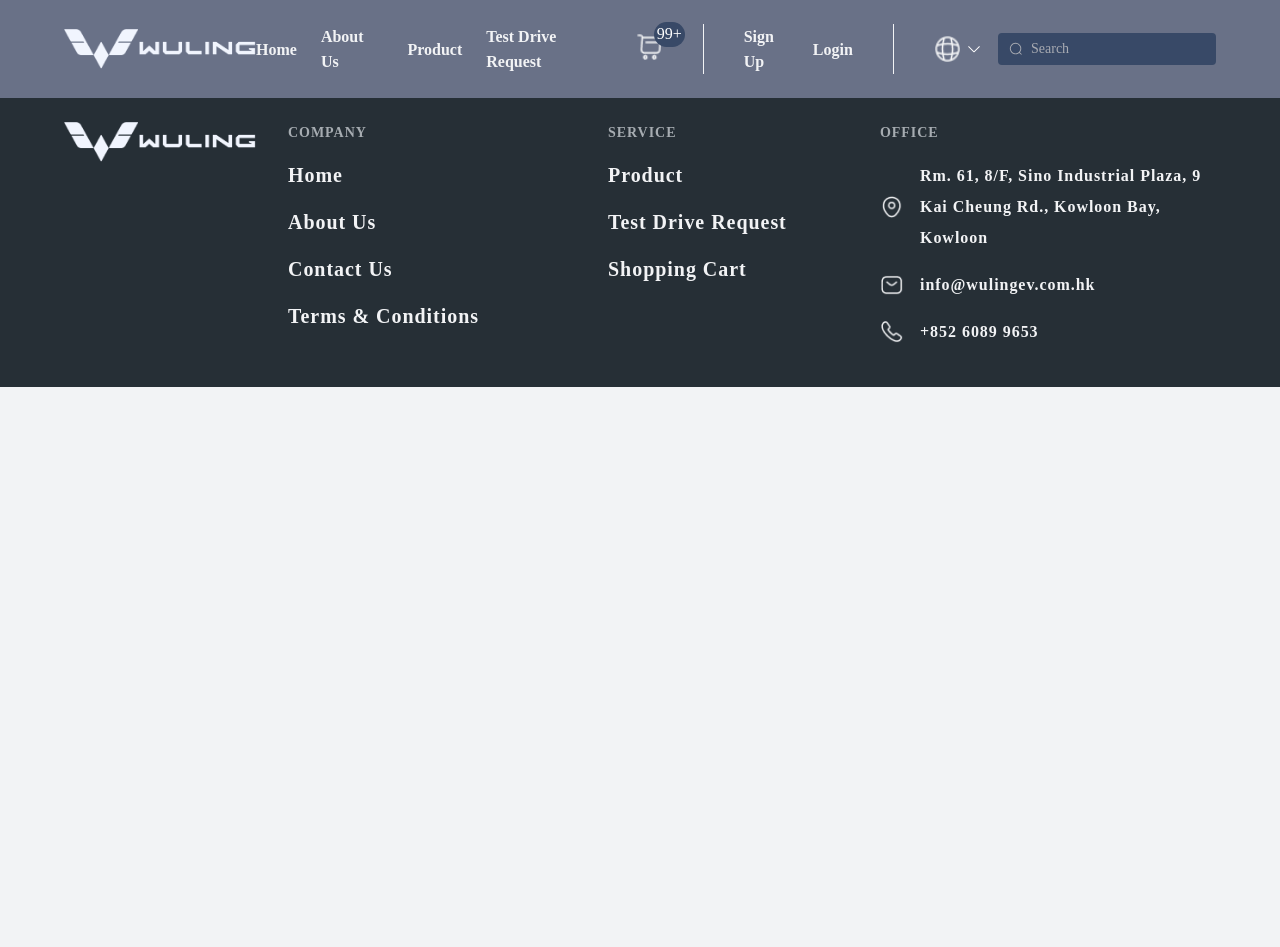
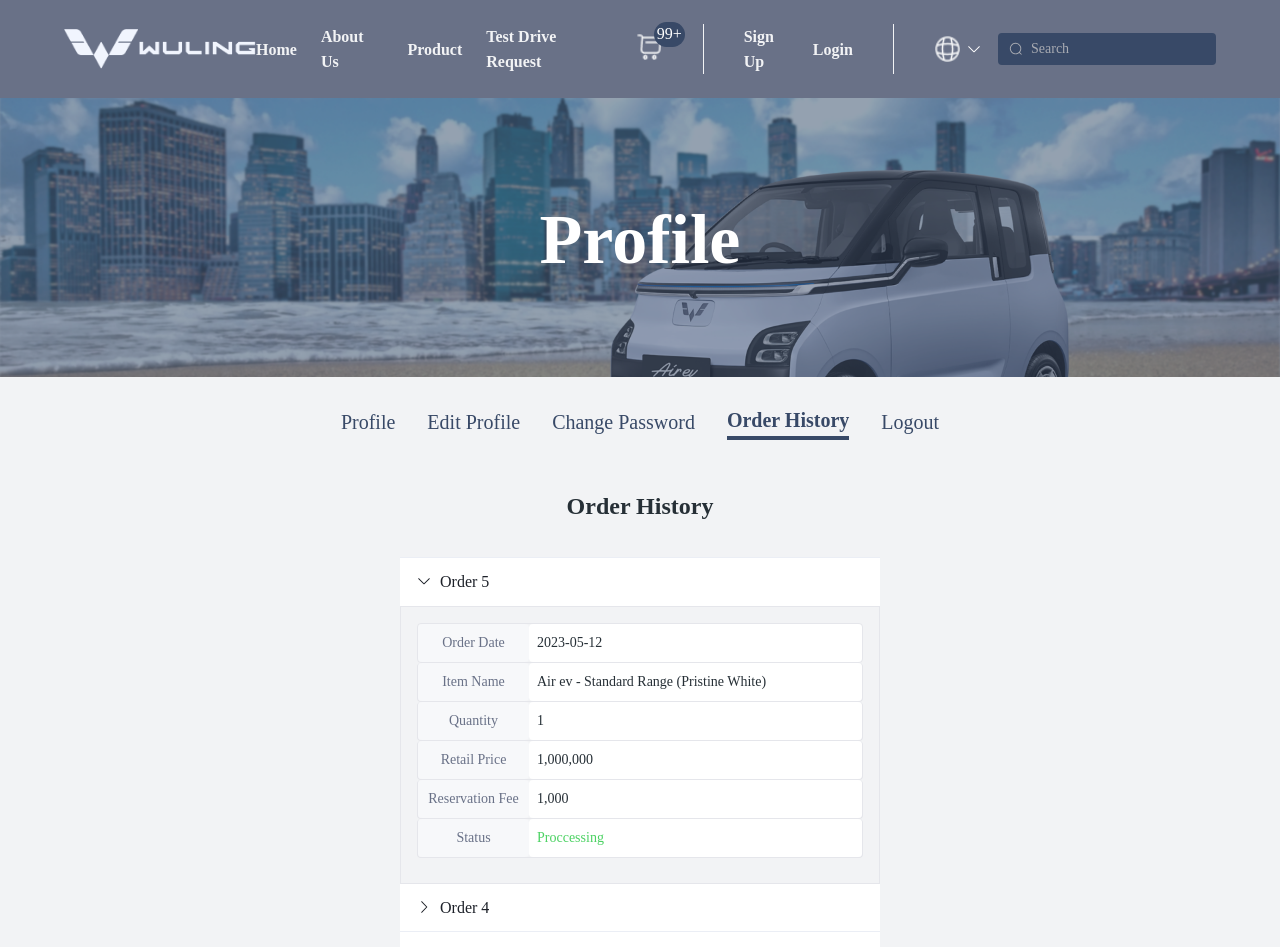
Before and after one commit to knhmb/Legend-Motors, a Vue app: page /profile/order-history in a window 1280 px wide. Shown: the top 947 px of the page. Before the commit the page ends 800 px from the top, so only its background shows below. Built offline with nearby package versions, Linux system fonts and the light colour scheme.

Commit message:
Profile page

```diff
--- /dev/null
+++ b/src/pages/ChangePassword.vue
@@ -0,0 +1,82 @@
+<template>
+  <div class="change-password">
+    <h3>Change Password</h3>
+    <el-form label-position="top">
+      <el-form-item label="Current Password">
+        <base-input
+          type="password"
+          show-password
+          placeholder="Current Password"
+        ></base-input>
+      </el-form-item>
+      <el-form-item label="Password">
+        <base-input
+          type="password"
+          show-password
+          placeholder="Password"
+        ></base-input>
+      </el-form-item>
+      <el-form-item label="Confirm Password">
+        <base-input
+          type="password"
+          show-password
+          placeholder="Confirm Password"
+        ></base-input>
+      </el-form-item>
+      <el-form-item>
+        <base-button>Save</base-button>
+      </el-form-item>
+    </el-form>
+  </div>
+</template>
+
+  <script>
+export default {
+  data() {
+    return {
+      fileList: [],
+      email: "",
+    };
+  },
+};
+</script>
+
+  <style scoped>
+.change-password {
+  display: flex;
+  flex-direction: column;
+  justify-content: center;
+  align-items: center;
+  width: fit-content;
+  margin: 0 auto;
+}
+
+h3 {
+  font-family: "Avenir";
+  font-style: normal;
+  font-weight: 850;
+  font-size: 24px;
+  line-height: 37px;
+  text-align: center;
+  color: #262f36;
+  margin-bottom: 2rem;
+}
+
+:deep(.el-form-item__label) {
+  font-family: "Avenir";
+  font-style: normal;
+  font-weight: 900;
+  font-size: 16px;
+  line-height: 25px;
+  color: #262f36;
+}
+
+.el-input {
+  width: 22rem;
+}
+
+.el-button {
+  display: flex;
+  margin: 0 auto;
+}
+</style>
--- /dev/null
+++ b/src/pages/OrderHistory.vue
@@ -0,0 +1,243 @@
+<template>
+  <div class="order-history">
+    <h3>Order History</h3>
+    <el-collapse v-model="activeName" accordion>
+      <el-collapse-item title="Order 5" name="1">
+        <div class="item">
+          <div class="left">Order Date</div>
+          <div class="right">2023-05-12</div>
+        </div>
+        <div class="item">
+          <div class="left">Item Name</div>
+          <div class="right">Air ev - Standard Range (Pristine White)</div>
+        </div>
+        <div class="item">
+          <div class="left">Quantity</div>
+          <div class="right">1</div>
+        </div>
+        <div class="item">
+          <div class="left">Retail Price</div>
+          <div class="right">1,000,000</div>
+        </div>
+        <div class="item">
+          <div class="left">Reservation Fee</div>
+          <div class="right">1,000</div>
+        </div>
+        <div class="item">
+          <div class="left">Status</div>
+          <div class="right process">Proccessing</div>
+        </div>
+      </el-collapse-item>
+      <el-collapse-item title="Order 4" name="2">
+        <div class="item">
+          <div class="left">Order Date</div>
+          <div class="right">2023-05-12</div>
+        </div>
+        <div class="item">
+          <div class="left">Item Name</div>
+          <div class="right">Air ev - Standard Range (Pristine White)</div>
+        </div>
+        <div class="item">
+          <div class="left">Quantity</div>
+          <div class="right">1</div>
+        </div>
+        <div class="item">
+          <div class="left">Retail Price</div>
+          <div class="right">1,000,000</div>
+        </div>
+        <div class="item">
+          <div class="left">Reservation Fee</div>
+          <div class="right">1,000</div>
+        </div>
+        <div class="item">
+          <div class="left">Status</div>
+          <div class="right process">Proccessing</div>
+        </div>
+      </el-collapse-item>
+      <el-collapse-item title="Order 3" name="3">
+        <div class="item">
+          <div class="left">Order Date</div>
+          <div class="right">2023-05-12</div>
+        </div>
+        <div class="item">
+          <div class="left">Item Name</div>
+          <div class="right">Air ev - Standard Range (Pristine White)</div>
+        </div>
+        <div class="item">
+          <div class="left">Quantity</div>
+          <div class="right">1</div>
+        </div>
+        <div class="item">
+          <div class="left">Retail Price</div>
+          <div class="right">1,000,000</div>
+        </div>
+        <div class="item">
+          <div class="left">Reservation Fee</div>
+          <div class="right">1,000</div>
+        </div>
+        <div class="item">
+          <div class="left">Status</div>
+          <div class="right process">Proccessing</div>
+        </div>
+      </el-collapse-item>
+      <el-collapse-item title="Order 2" name="4">
+        <div class="item">
+          <div class="left">Order Date</div>
+          <div class="right">2023-05-12</div>
+        </div>
+        <div class="item">
+          <div class="left">Item Name</div>
+          <div class="right">Air ev - Standard Range (Pristine White)</div>
+        </div>
+        <div class="item">
+          <div class="left">Quantity</div>
+          <div class="right">1</div>
+        </div>
+        <div class="item">
+          <div class="left">Retail Price</div>
+          <div class="right">1,000,000</div>
+        </div>
+        <div class="item">
+          <div class="left">Reservation Fee</div>
+          <div class="right">1,000</div>
+        </div>
+        <div class="item">
+          <div class="left">Status</div>
+          <div class="right process">Proccessing</div>
+        </div>
+      </el-collapse-item>
+      <el-collapse-item title="Order 1" name="5">
+        <div class="item">
+          <div class="left">Order Date</div>
+          <div class="right">2023-05-12</div>
+        </div>
+        <div class="item">
+          <div class="left">Item Name</div>
+          <div class="right">Air ev - Standard Range (Pristine White)</div>
+        </div>
+        <div class="item">
+          <div class="left">Quantity</div>
+          <div class="right">1</div>
+        </div>
+        <div class="item">
+          <div class="left">Retail Price</div>
+          <div class="right">1,000,000</div>
+        </div>
+        <div class="item">
+          <div class="left">Reservation Fee</div>
+          <div class="right">1,000</div>
+        </div>
+        <div class="item">
+          <div class="left">Status</div>
+          <div class="right process">Proccessing</div>
+        </div>
+      </el-collapse-item>
+    </el-collapse>
+  </div>
+</template>
+
+<script>
+export default {
+  data() {
+    return {
+      activeName: "1",
+    };
+  },
+};
+</script>
+
+<style scoped>
+.order-history {
+  display: flex;
+  flex-direction: column;
+  justify-content: center;
+  align-items: center;
+  width: fit-content;
+  margin: 0 auto;
+}
+
+h3 {
+  font-family: "Avenir";
+  font-style: normal;
+  font-weight: 850;
+  font-size: 24px;
+  line-height: 37px;
+  text-align: center;
+  color: #262f36;
+  margin-bottom: 2rem;
+}
+
+.el-collapse {
+  width: 30rem;
+}
+
+:deep(.el-collapse-item__header) {
+  padding-left: 2.5rem;
+  padding-right: 2.5rem;
+  position: relative;
+  font-family: "Avenir";
+  font-style: normal;
+  font-weight: 400;
+  font-size: 16px;
+  line-height: 25px;
+  color: #1d2129;
+}
+
+:deep(.el-icon.el-collapse-item__arrow) {
+  position: absolute;
+  left: 1rem;
+}
+
+:deep(.el-collapse-item__wrap) {
+  background: transparent;
+  border: 1px solid #e5e6eb;
+}
+
+:deep(.el-collapse-item__content) {
+  padding-left: 1rem;
+  padding-right: 1rem;
+  padding-top: 1rem;
+}
+
+.item {
+  border: 0.5px solid #e5e6eb;
+  border-top: none;
+  border-radius: 4px;
+}
+
+.item:first-of-type {
+  border-top: 0.5px solid #e5e6eb;
+}
+
+.item .left,
+.item .right {
+  display: inline-flex;
+  align-items: center;
+  justify-content: center;
+  font-family: "Avenir";
+  font-style: normal;
+  font-size: 14px;
+  line-height: 22px;
+  border-radius: inherit;
+}
+
+.item .left {
+  background: #f7f8fa;
+  padding: 0.5rem;
+  width: 25%;
+  font-weight: 400;
+  color: #697187;
+}
+.item .right {
+  background: #fff;
+  padding: 0.5rem;
+  width: 75%;
+  font-weight: 350;
+  color: #262f36;
+  justify-content: flex-start;
+}
+
+.item .right.process {
+  color: #4cd263;
+}
+</style>
--- a/src/pages/Profile.vue
+++ b/src/pages/Profile.vue
@@ -17,8 +17,16 @@
           :class="{ 'is-selected': $route.path === '/profile/edit-profile' }"
           >Edit Profile</span
         >
-        <span>Change Password</span>
-        <span>Order History</span>
+        <span
+          @click="$router.push('/profile/change-password')"
+          :class="{ 'is-selected': $route.path === '/profile/change-password' }"
+          >Change Password</span
+        >
+        <span
+          @click="$router.push('/profile/order-history')"
+          :class="{ 'is-selected': $route.path === '/profile/order-history' }"
+          >Order History</span
+        >
         <span>Logout</span>
       </div>
       <router-view></router-view>
```
Also changed, not shown: src/route.js (+7 -1 lines).
